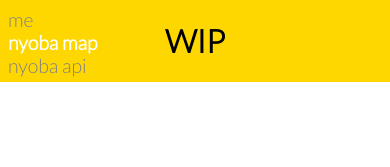
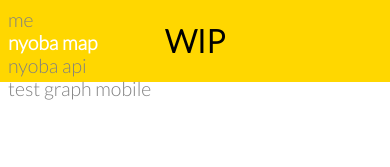
Before and after one commit to dedotikea/me, a React (Create React App) app: page /about in a window 390 px wide. Shown: the top 167 px of the page. Built offline with nearby package versions, Linux system fonts and the light colour scheme.

Commit message:
test graph mobile

```diff
--- a/src/component/Navbar.js
+++ b/src/component/Navbar.js
@@ -44,7 +44,7 @@ const Navbar = () => {
                     to={`/maplist`}>
                     <p>nyoba api</p>
                 </NavLink>
-                {/* <NavLink
+                <NavLink
                     className="textNav"
                     style={({ isActive }) => {
                         return {
@@ -54,9 +54,9 @@ const Navbar = () => {
                             fontWeight: isActive ? "bold" : "",
                         }
                     }}
-                to={`/makansiang`}>
-                <p>makan Siang</p>
-            </NavLink> */}
+                    to={`/nyobavictorygraph`}>
+                    <p>test graph mobile</p>
+                </NavLink>
             </div>
         </div>
 
```
Lines whose indentation alone changed are shown as unchanged.
